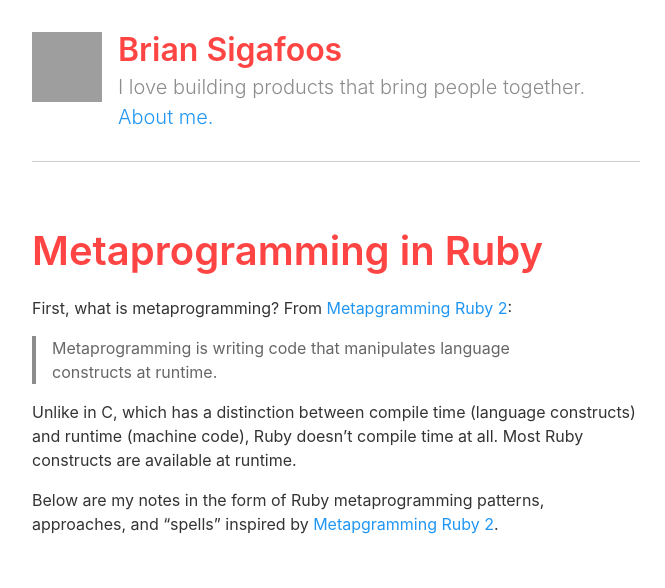
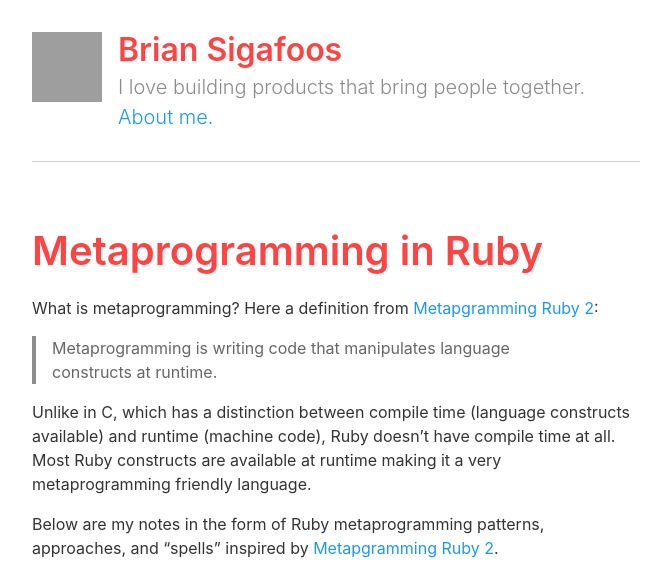
Before and after one commit to BrianSigafoos/briansigafoos.github.io, a Jekyll site: the page built from _posts/2017-08-19-metaprogramming-ruby.md, in a window 1280 px wide, cut to the strip 0-588 px from the top of the page. Shown: the whole strip, without its empty margins (304-969 px from the left). Built offline with Jekyll 4.4.1, drawn with Linux system fonts in a browser that asks for light colours; comment, search, counter and statistics services are not loaded; grey boxes are pictures that could not be loaded.

Commit message:
Update post: ruby metaprogramming

```diff
--- a/_posts/2017-08-19-metaprogramming-ruby.md
+++ b/_posts/2017-08-19-metaprogramming-ruby.md
@@ -9,11 +9,11 @@ hide_image: true
 comments: true
 ---
 
-First, what is metaprogramming? From [Metapgramming Ruby 2](https://www.amazon.com/dp/B00N9I0RMQ):
+What is metaprogramming? Here a definition from [Metapgramming Ruby 2](https://www.amazon.com/dp/B00N9I0RMQ):
 
 > Metaprogramming is writing code that manipulates language constructs at runtime.
 
-Unlike in C, which has a distinction between compile time (language constructs) and runtime (machine code), Ruby doesn't compile time at all. Most Ruby constructs are available at runtime.
+Unlike in C, which has a distinction between compile time (language constructs available) and runtime (machine code), Ruby doesn't have compile time at all. Most Ruby constructs are available at runtime making it a very metaprogramming friendly language.
 
 Below are my notes in the form of Ruby metaprogramming patterns, approaches, and "spells" inspired by [Metapgramming Ruby 2](https://www.amazon.com/dp/B00N9I0RMQ).
 
@@ -21,5 +21,4 @@ Below are my notes in the form of Ruby metaprogramming patterns, approaches, and
 
 <script src="https://gist.github.com/BrianSigafoos/ed1b4247d1ace1c7742d2b41a363f11a.js"></script>
 
-
 From [gist.github.com/BrianSigafoos](https://gist.github.com/BrianSigafoos)
```
Also changed, not shown: _layouts/post.html (+1 -12 lines), 1 other file.
